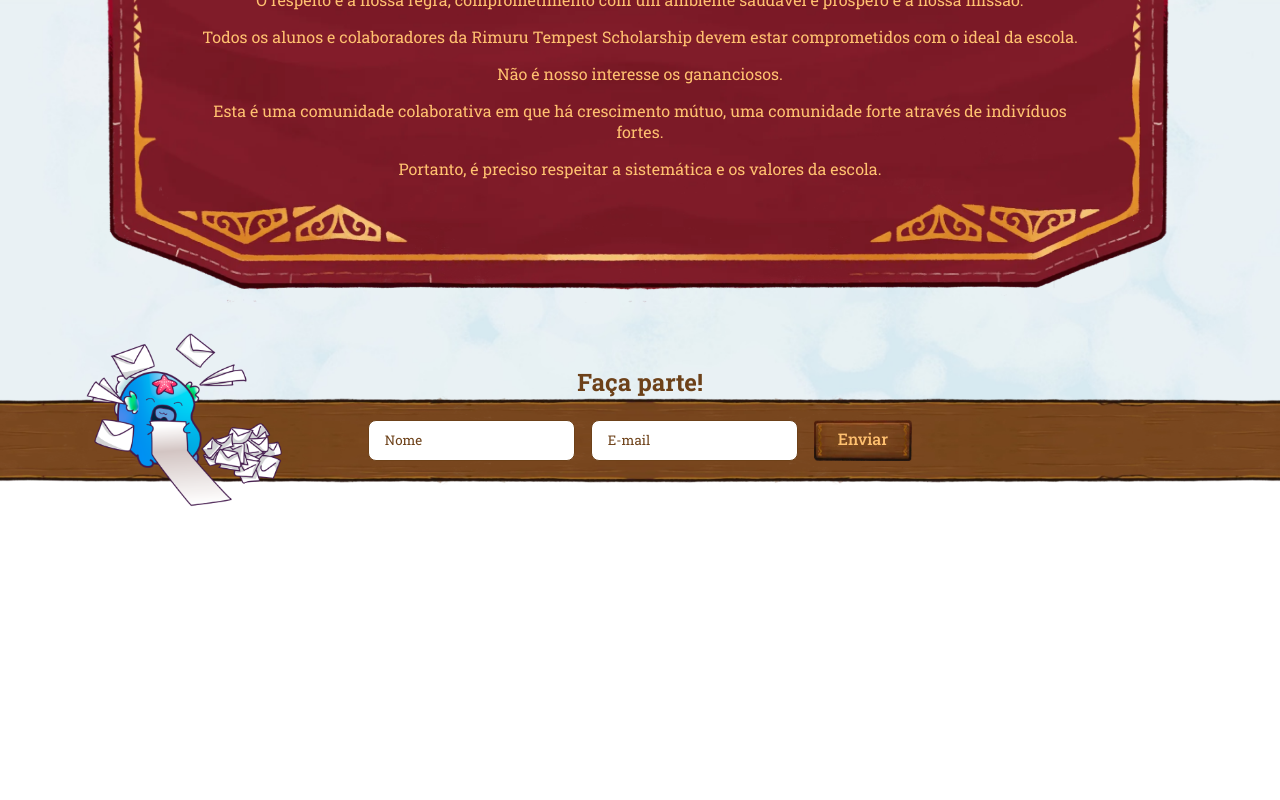
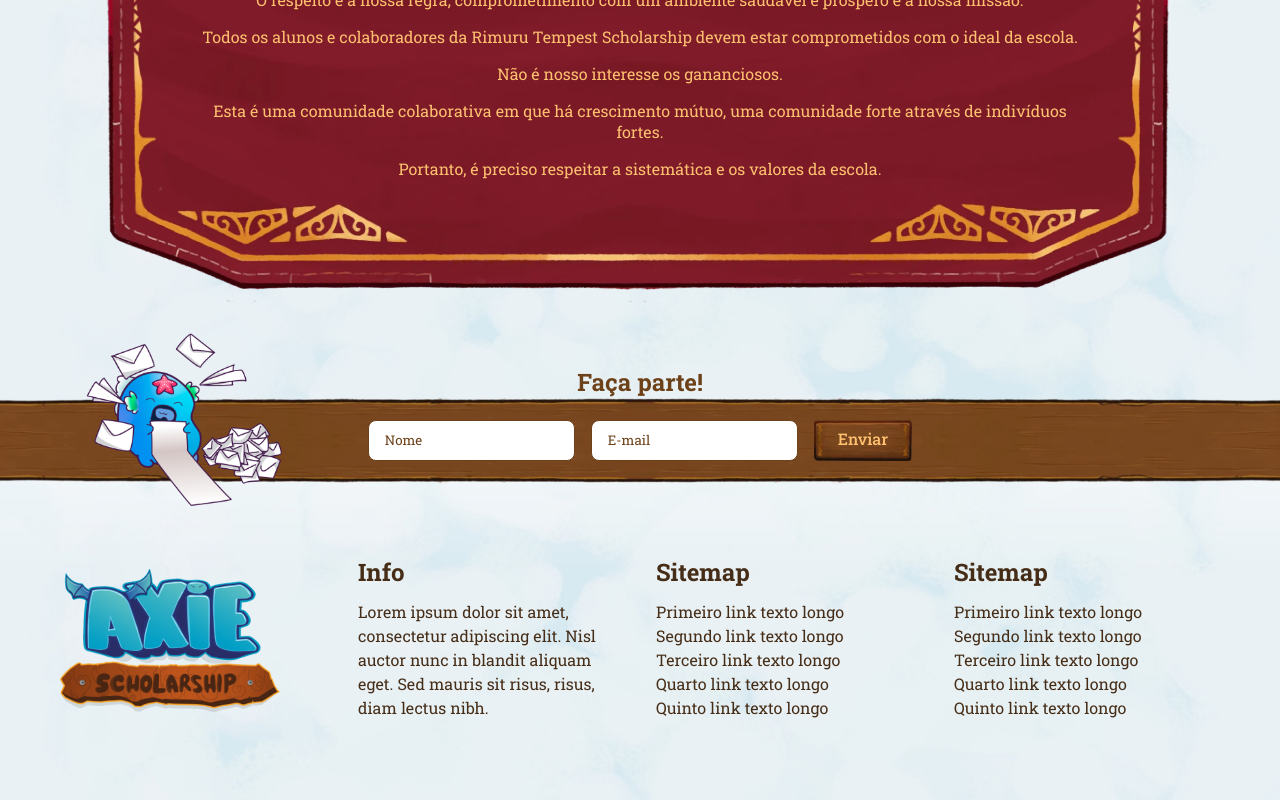
Before and after one commit to raafaell/axie-scholarship-site, a Next.js app: page / in a window 1280 px wide. Shown: the part 4998-5798 px from the top of the page. Before the commit the page ends 5518 px from the top, so only its background shows below. Built offline with nearby package versions, Linux system fonts and the light colour scheme.

Commit message:
add footer

```diff
--- /dev/null
+++ b/src/components/Footer/index.tsx
@@ -0,0 +1,37 @@
+import { Wrapper, Content, Info } from './styles';
+
+function Footer() {
+  return (
+    <Wrapper>
+      <Content>
+        <img src="/footer/logo-ext.png" alt="Axie Scholarship Rimuru Tempest" />
+        <Info>
+          <h1>Info</h1>
+          <p>
+            Lorem ipsum dolor sit amet, consectetur adipiscing elit. Nisl auctor
+            nunc in blandit aliquam eget. Sed mauris sit risus, risus, diam
+            lectus nibh.
+          </p>
+        </Info>
+        <Info>
+          <h1>Sitemap</h1>
+          <a>Primeiro link texto longo</a>
+          <a>Segundo link texto longo</a>
+          <a>Terceiro link texto longo</a>
+          <a>Quarto link texto longo</a>
+          <a>Quinto link texto longo</a>
+        </Info>
+        <Info>
+          <h1>Sitemap</h1>
+          <a>Primeiro link texto longo</a>
+          <a>Segundo link texto longo</a>
+          <a>Terceiro link texto longo</a>
+          <a>Quarto link texto longo</a>
+          <a>Quinto link texto longo</a>
+        </Info>
+      </Content>
+    </Wrapper>
+  );
+}
+
+export default Footer;
--- /dev/null
+++ b/src/components/Footer/styles.ts
@@ -0,0 +1,70 @@
+import styled from 'styled-components';
+
+export const Wrapper = styled.section`
+  background: url('/footer/footer-bg.jpg');
+  background-position: top center;
+  background-repeat: no-repeat;
+  background-size: 100% auto;
+
+  padding: 5rem 0;
+
+  @media (max-width: 1024px) {
+    background-size: 100% 100%;
+    padding-bottom: 3rem;
+  }
+
+  @media (max-width: 580px) {
+    padding: 3rem 0 2rem;
+  }
+`;
+
+export const Content = styled.div`
+  max-width: 90rem;
+  padding: 0 3.75rem;
+  margin: 0 auto;
+
+  display: grid;
+  grid-template-columns: 1fr 1fr 1fr 1fr;
+  grid-gap: 6rem;
+
+  img {
+    align-self: center;
+  }
+
+  @media (max-width: 1280px) {
+    grid-gap: 2rem;
+  }
+
+  @media (max-width: 1024px) {
+    max-width: 50rem;
+    grid-template-columns: 1fr;
+    grid-gap: 3rem;
+
+    img {
+      justify-self: center;
+    }
+  }
+
+  @media (max-width: 580px) {
+    padding: 0 2rem;
+  }
+`;
+
+export const Info = styled.div`
+  color: ${({ theme }) => theme.colors.main.dark};
+
+  display: flex;
+  flex-direction: column;
+
+  line-height: 1.5rem;
+
+  h1 {
+    margin-bottom: 1rem;
+  }
+
+  a:hover {
+    text-decoration: underline;
+    transform: translateY(-0.25rem);
+    color: ${({ theme }) => theme.colors.highlight};
+  }
+`;
--- a/src/pages/index.tsx
+++ b/src/pages/index.tsx
@@ -6,6 +6,7 @@
 import TutorialSection from '../components/TutorialSection';
 import FlagSection from '../components/FlagSection';
 import ContactSection from '../components/ContactSection';
+import Footer from '../components/Footer';
 
 import { Hero } from '../styles/pages/Home';
 
@@ -23,6 +24,7 @@
       <TutorialSection />
       <FlagSection />
       <ContactSection />
+      <Footer />
     </>
   );
 }
```
Also changed, not shown: public/footer/footer-bg.jpg (added), public/footer/logo-ext.png (added).
